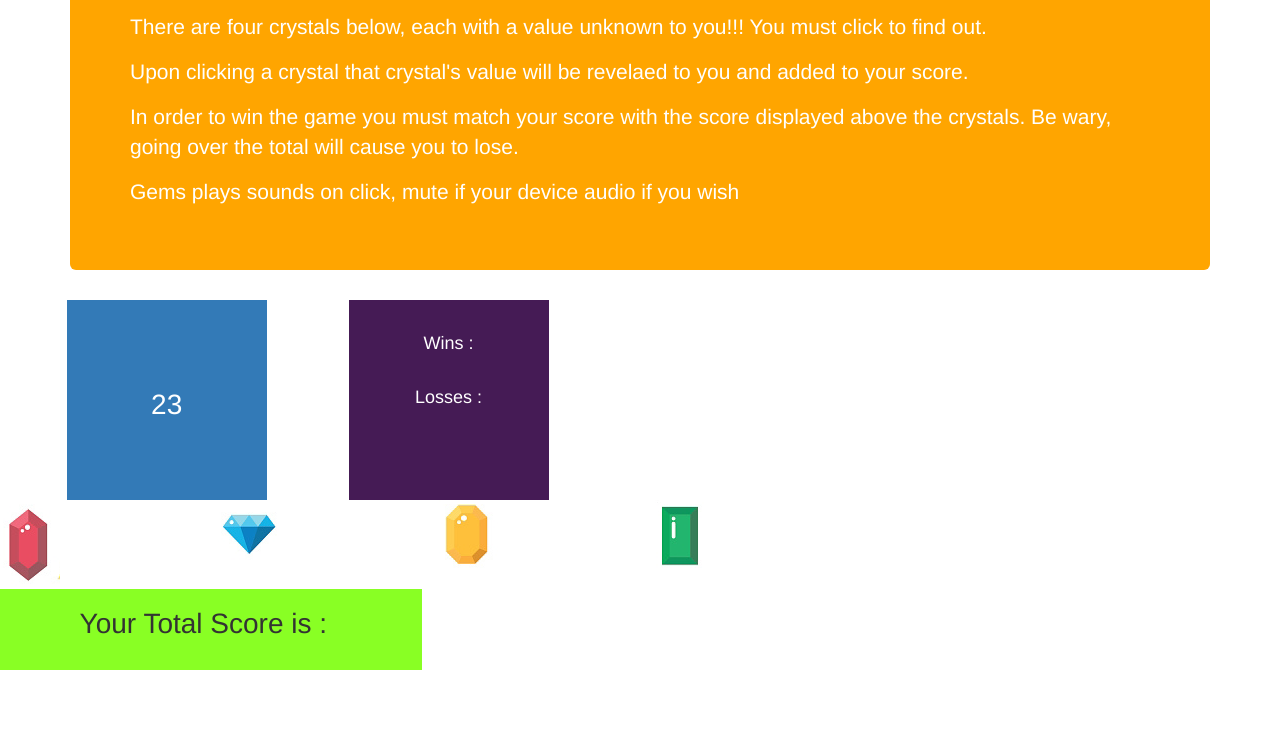
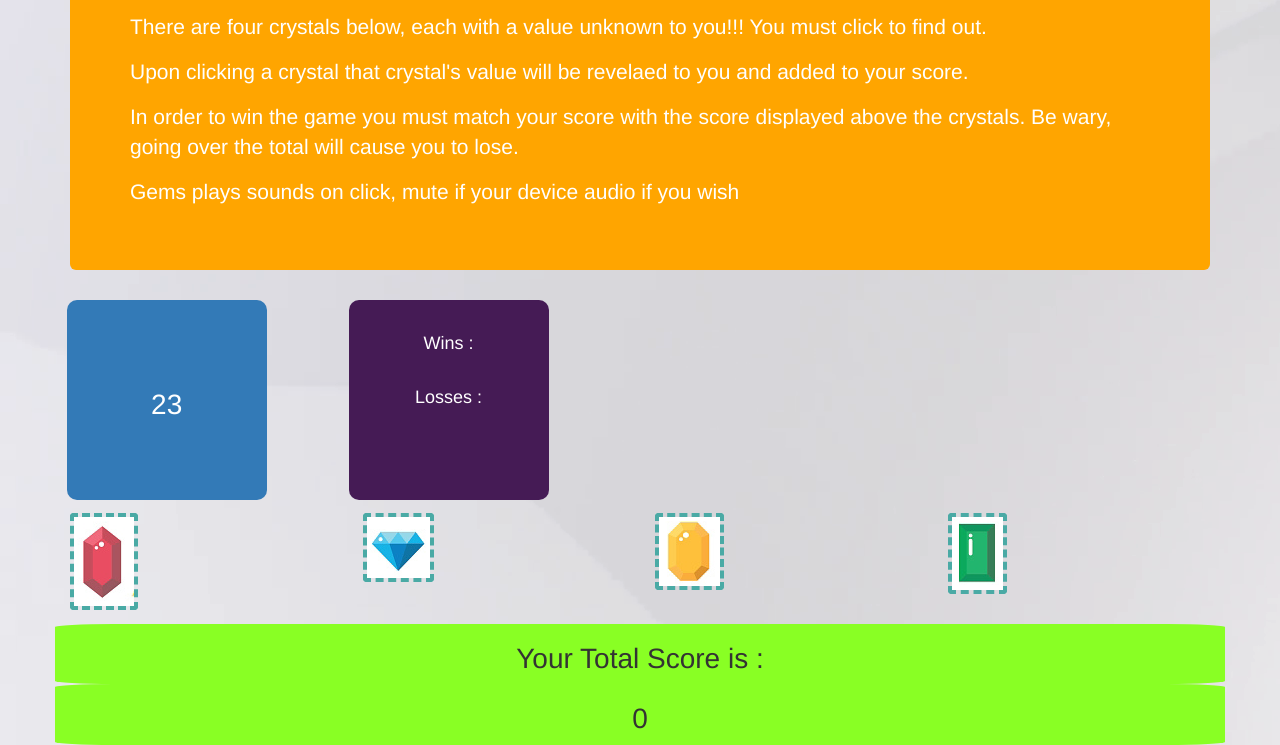
Before and after one commit to chrisjlan89/Week4-CrystalGame, a plain HTML site: page index.html in a window 1280 px wide. Shown: the part 180-925 px from the top of the page. Before the commit the page ends 850 px from the top, so only its background shows below. Drawn offline with nearby package versions, Linux system fonts and the light colour scheme.

Commit message:
more edits

```diff
--- a/crystal.css
+++ b/crystal.css
@@ -1,3 +1,7 @@
+body{
+	background: url("Assets/CryImages/subtlegray.png")
+}
+
 p {
 	margin-top: .5em
 	margin-bottom: .5em;
@@ -18,16 +22,19 @@ p {
 	background: #337ab7;
 	margin-left: 1%;
 	margin-right:  7%;
+	border-radius: 5%
 	}
 
 .custom2{
 	width: 200px;
 	height: 200px;
 	background: #451b55;
+	border-radius: 5%;
 }
 
 .custom3{
 	background: #89ff24;
+	border-radius: 5%
 
 
 }
@@ -35,6 +42,7 @@ p {
 .custom4{
 	background: #89ff24;
     text-align: center;
+    border-radius: 5%
 }
 
 
@@ -68,3 +76,10 @@ h2 {
 body {
 	margin: 0 auto;
 }
+
+img {
+	margin-bottom: 5%;
+	margin-top: 5%;
+	border: dashed #4aaaa5  4px;
+	border-radius: 4px;
+}
--- a/crystal.js
+++ b/crystal.js
@@ -22,7 +22,7 @@ console.log("green : " + green);
  console.log("wins : " + wins);
   console.log("losses:" + losses);
   $("#guessNumber").text(randNum)
-  $("user-total").text(userTotal)
+  $("#user-total").text(userTotal)
 
 };
 
--- a/index.html
+++ b/index.html
@@ -31,7 +31,7 @@
       </div>
       <div class ="container">
          <div class= "row">
-            <div class = "col-md-4 offset-md-2 custom1">
+            <div class = "col-md-4  custom1">
                <div id= "guessNumber">  </div>
             </div>
             <div class = "col-md-4 custom2">
@@ -39,41 +39,47 @@
                   Wins :
                   <div id = "winCount"> </div>
                </h4>
+               <div class = col-md-4>
+               <div id = "gameStatus"> </div>
+            </div>
                <h4>
                   Losses :
                   <div id ="lossCount"></div>
                </h4>
             </div>
+
+         </div>
+      </div>
+      <div class = "container">
+      <div class = "row">
+         <div class = "col-md-3  col-sm-3 col-lg-3 offset-md-2 ">
+            <img src ="Assets\CryImages\red.png" id = "red" >
+
+         </div>
+         <div class = "col-md-3 col-sm-3 col-lg-3">
+            <img src ="Assets\CryImages\blue.png" id="blue">
+         </div>
+         <div class = "col-md-3 col-sm-3 col-lg-3">
+           <img src ="Assets\CryImages\yellow.png" id ="yellow">
+         </div>
+         <div class = "col-md-3 col-sm-3 col-lg-3">
+           <img src ="Assets\CryImages\green.png" id = "green">
          </div>
       </div>
 
       <div class = "row">
-         <div class = "col-md-2 col-sm-2 col-lg-2 offset-md-2">
-            <img src ="Assets\CryImages\red.png" id = "red" >
-         </div>
-         <div class = "col-md-2 col-sm-2 col-lg-2">
-            <img src ="Assets\CryImages\blue.png" id="blue">
-         </div>
-         <div class = "col-md-2 col-sm-2 col-lg-2">
-           <img src ="Assets\CryImages\yellow.png" id ="yellow">
-         </div>
-         <div class = "col-md-2 col-sm-2 col-lg-2">
-           <img src ="Assets\CryImages\green.png" id = "green">
-         </div>
-      </div>
-      <div class = "row">
-         <div class = "col-md-4 custom3 text-center">
+         <div class = "col-md-12 custom3 text-center">
             <h2> Your Total Score is : </h2>
          </div>
-      </div>
-      <div class = "row ">
-         <div class = "col-md-4 custom4" >
+
+         <div class = "col-md-12 custom4" >
             <h2>
                <div id = "user-total">
                </div>
             </h2>
          </div>
       </div>
+   </div>
       <script type="text/javascript" src = "crystal.js"></script>
    </body>
 </html>
```
Also changed, not shown: Assets/CryImages/spyrobg.jpg (added), Assets/CryImages/subtlegray.png (added).
